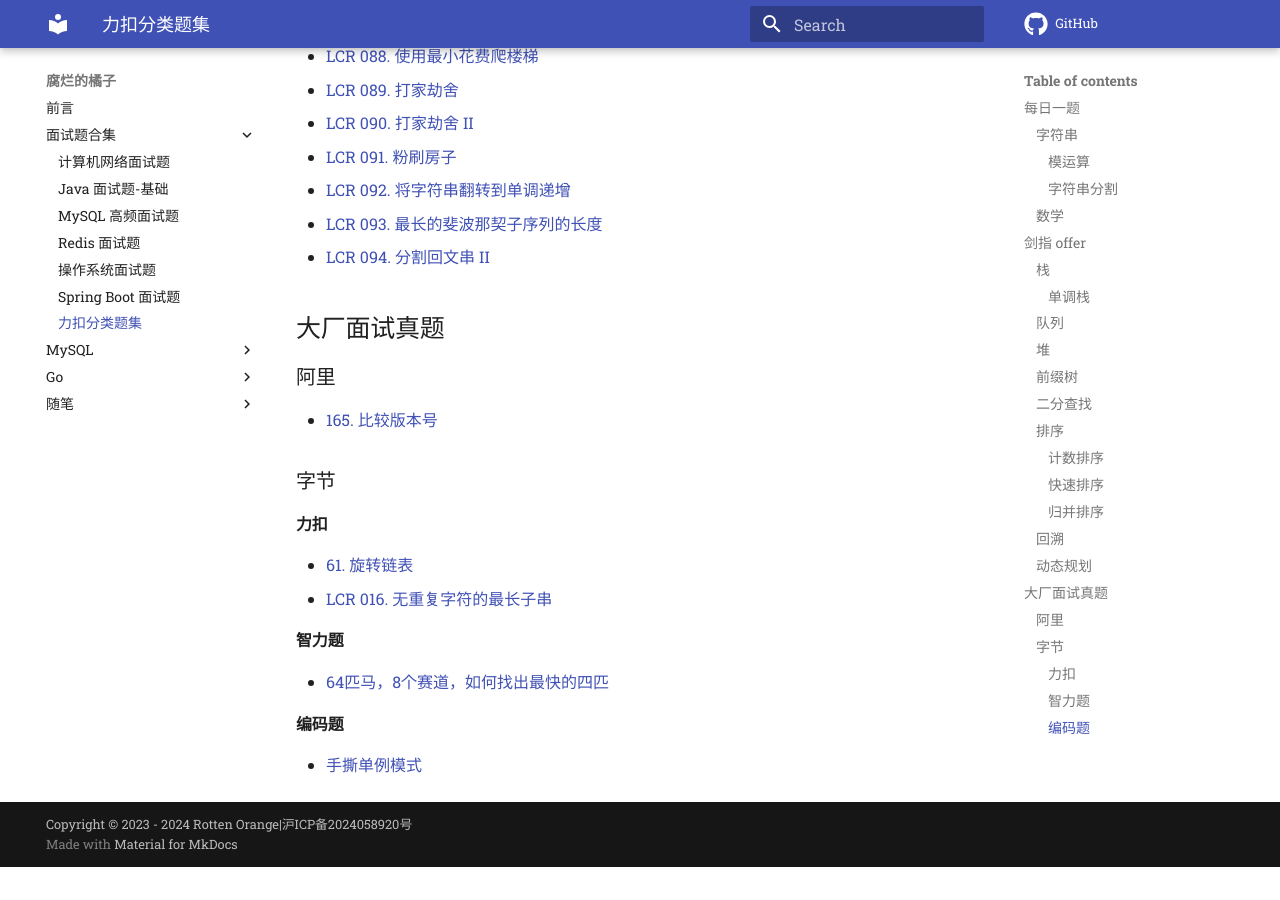
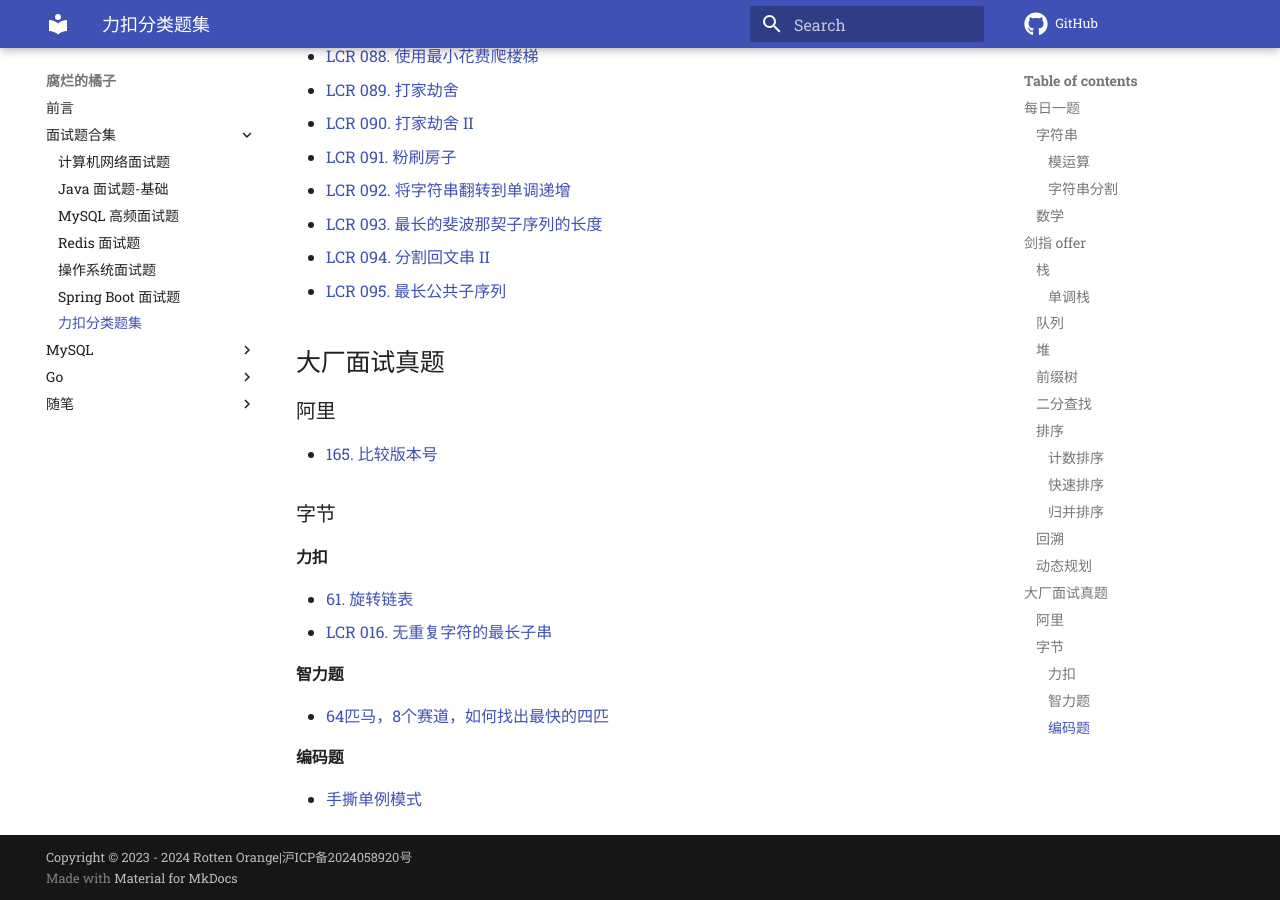
Before and after one commit to z1ming/cs-Hydra, an MkDocs documentation site: the page built from docs/文章/LeetCode.md, in a window 1280 px wide and 900 px high, scrolled down 2540 px. Built offline with MkDocs 1.6.1 and Material for MkDocs 9.7.7, drawn with Linux system fonts in a browser that asks for light colours; comment, search, counter and statistics services are not loaded; before the commit the page ends 3407 px from its top, so only the background shows below that.

Commit message:
Update LeetCode.md
Signed-off-by: Ziming Meng <zimingm94@gmail.com>

```diff
--- a/docs/文章/LeetCode.md
+++ b/docs/文章/LeetCode.md
@@ -95,6 +95,7 @@
 - [LCR 092. 将字符串翻转到单调递增](https://leetcode.cn/problems/cyJERH/description/)
 - [LCR 093. 最长的斐波那契子序列的长度](https://leetcode.cn/problems/Q91FMA/description/)
 - [LCR 094. 分割回文串 II](https://leetcode.cn/problems/omKAoA/description/)
+- [LCR 095. 最长公共子序列](https://leetcode.cn/problems/qJnOS7/description/)
 
 ## 大厂面试真题
 
```
